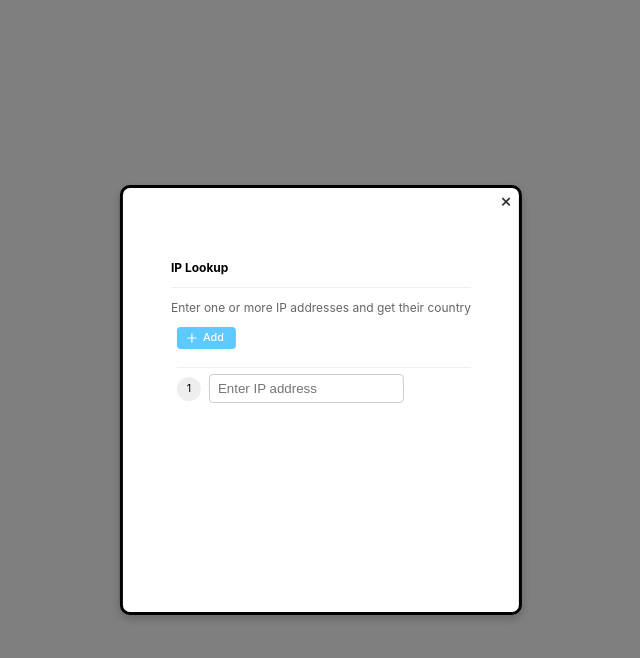
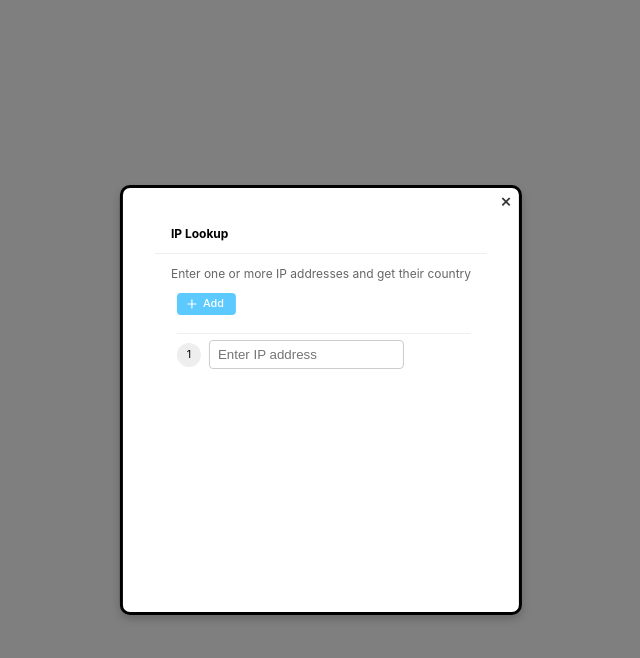
Before and after one commit to oreninho/ip_lookup, a React (Vite) app: page / in a window 1280 px wide. Both pictures are taken after a click on the button "Open IP Lookup". Shown: the top 658 px of the page, without its empty margins (319-959 px from the left). Built offline with nearby package versions, Linux system fonts and the light colour scheme.

Commit message:
using error message component

```diff
--- a/src/components/Header/Header.scss
+++ /dev/null
@@ -1,18 +0,0 @@
-.header {
-  text-align: left;
-}
-
-.header__title {
-  margin: 0.5rem 0 0 0 ;
-  font-size: 1rem;
-}
-
-.header__subtitle {
-  margin-top: 4px;
-  color: #666;
-}
-.header__divider {
-  border: none;
-  border-top: 1px solid #eee;
-  margin: 12px 0;
-}
--- a/src/components/Header/Header.tsx
+++ /dev/null
@@ -1,16 +0,0 @@
-import './Header.scss';
-
-export interface HeaderProps {
-  title: string;
-  subtitle?: string;
-}
-
-export default function Header({ title, subtitle }: HeaderProps) {
-  return (
-    <header className="header">
-      <h3 className="header__title">{title}</h3>
-      <hr className="header__divider" />
-      {subtitle && <p className="header__subtitle">{subtitle}</p>}
-    </header>
-  );
-}
--- a/src/components/IpLookupPage/IpLookupPage.scss
+++ b/src/components/IpLookupPage/IpLookupPage.scss
@@ -1,9 +1,29 @@
+$page-padding: 16px;
 .page {
   max-width: 600px;
-  margin: 40px auto;
-  padding: 0 16px;
+  padding: 0 $page-padding;
+
+  .header {
+    text-align: left;
+    .header__divider {
+      position: relative;
+      left: -16px;
+      width: calc(100% + 32px);
+      border: none;
+      border-top: 1px solid #eee;
+      margin: 12px 0;
+    }
   }
 
+  .header__title {
+    margin: 0.5rem 0 0 0 ;
+    font-size: 1rem;
+  }
+
+  .header__subtitle {
+    margin-top: 4px;
+    color: #666;
+  }
   .page__content {
     margin-top: 12px;
     margin-left: 6px;
@@ -19,3 +39,4 @@
     z-index: 1;
     margin-bottom: 1rem;
   }
+}
--- a/src/components/IpLookupPage/IpLookupPage.tsx
+++ b/src/components/IpLookupPage/IpLookupPage.tsx
@@ -1,11 +1,22 @@
 import { useState } from 'react';
-import Header from '../Header/Header';
+// import Header from '../Header/Header';
 import Button from '../Button/Button';
 import InputList from '../InputList/InputList';
 import { Plus } from 'lucide-react';
 import './IpLookupPage.scss';
 import {useTranslation} from "react-i18next";
 
+
+const Header = (props: {title: string, subtitle?: string}) => {
+    return (
+        <header className="header">
+        <h3 className="header__title">{props.title}</h3>
+        <hr className="header__divider" />
+        {props.subtitle && <p className="header__subtitle">{props.subtitle}</p>}
+        </header>
+    );
+
+}
 export default function IpLookupPage() {
   const [rows, setRows] = useState<number[]>([1]);
   const {t} = useTranslation('ipLookup');
```
Lines whose indentation alone changed are shown as unchanged.
